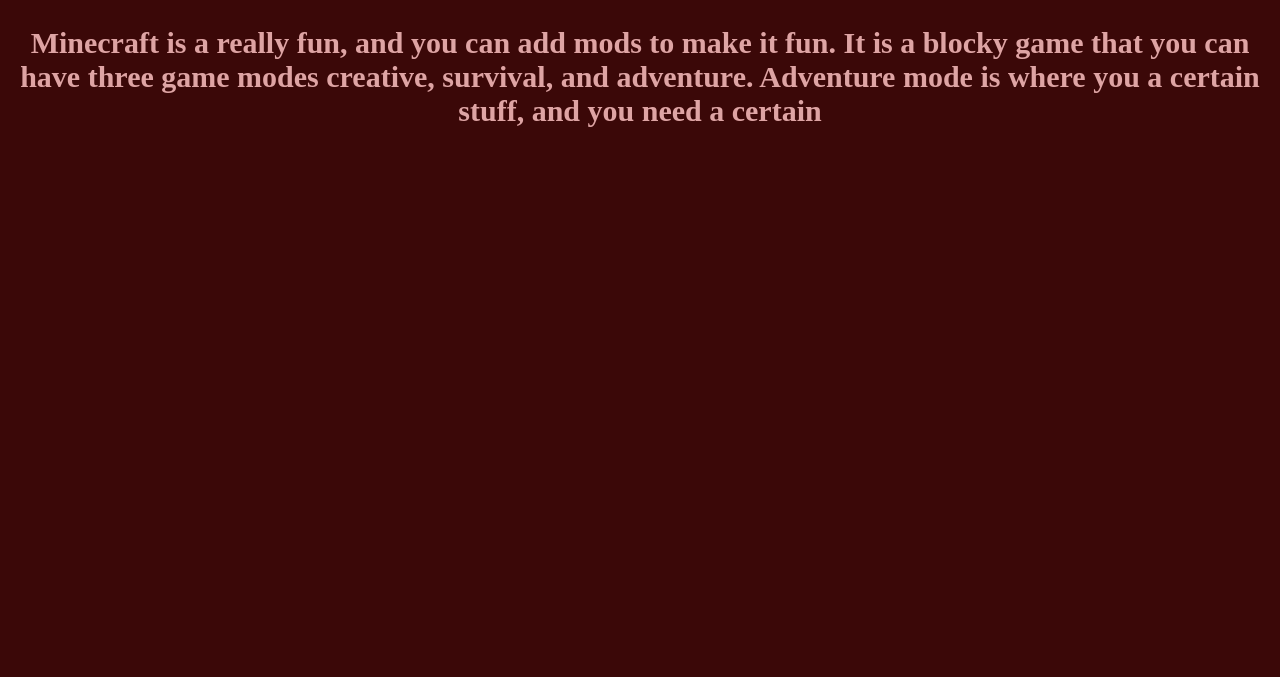
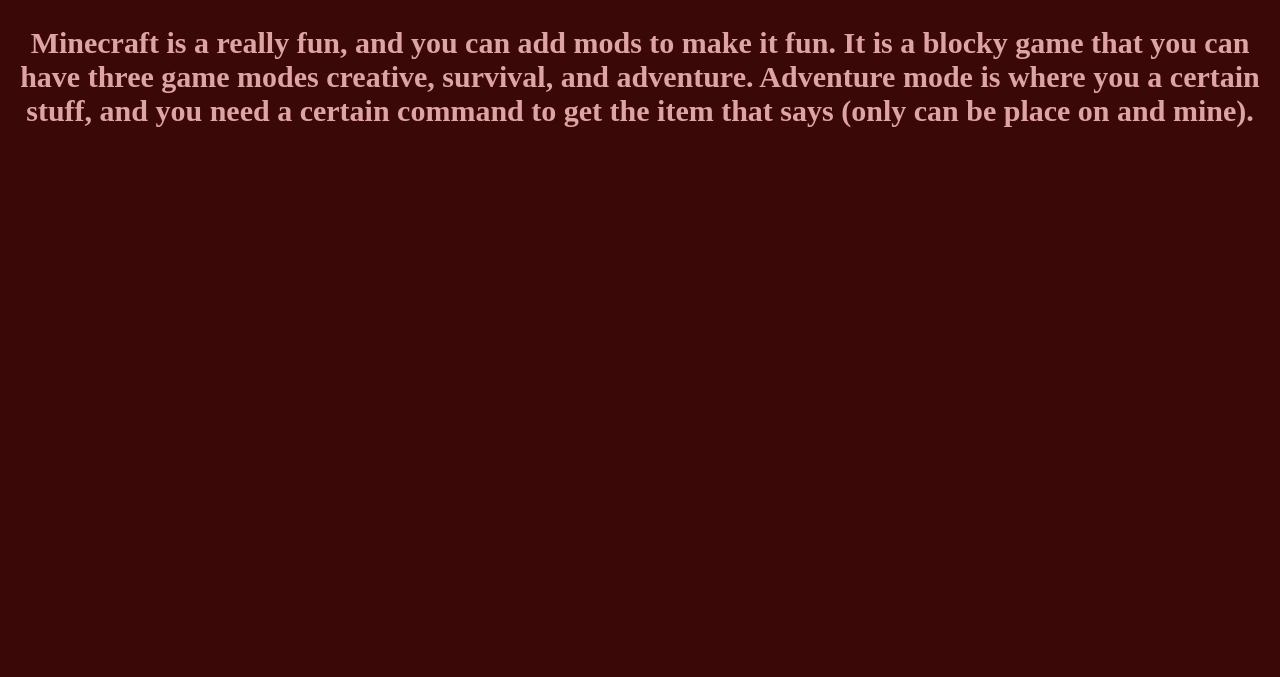
Before and after one commit to Strikeback1/minecraft, a plain HTML site: page index.html in a window 1280 px wide. Shown: the part 123-800 px from the top of the page. Drawn offline with Linux system fonts and the light colour scheme.

Commit message:
Update index.html

```diff
--- a/index.html
+++ b/index.html
@@ -9,6 +9,6 @@
 <body>
 <h1><b>Minecraft</b></h1>
 <p><b>Minecraft is a really fun, and you can add mods to make it fun. It is a blocky game that you can have three game modes creative, survival, and adventure.
-Adventure mode is where you a certain stuff, and you need a certain </b></p>
+Adventure mode is where you a certain stuff, and you need a certain command to get the item that says (only can be place on and mine). </b></p>
 </body>
 </html>
```
